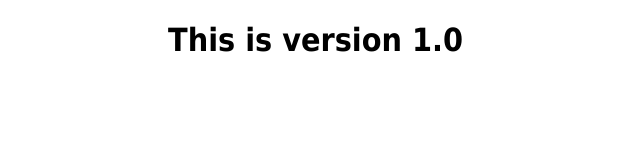
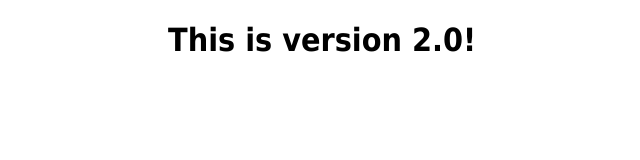
Before and after one commit to AlexJDevil/ps-sidecar, a plain HTML site: page index.html in a window 1280 px wide. Shown: the full height of the page, 192-832 px from the left. Drawn offline with Linux system fonts and the light colour scheme.

Commit message:
6th commit

```diff
--- a/index.html
+++ b/index.html
@@ -11,6 +11,6 @@
 </style>
 </head>
 <body>
-<h1>This is version 1.0</h1>
+<h1>This is version 2.0!</h1>
 </body>
 </html>
```
